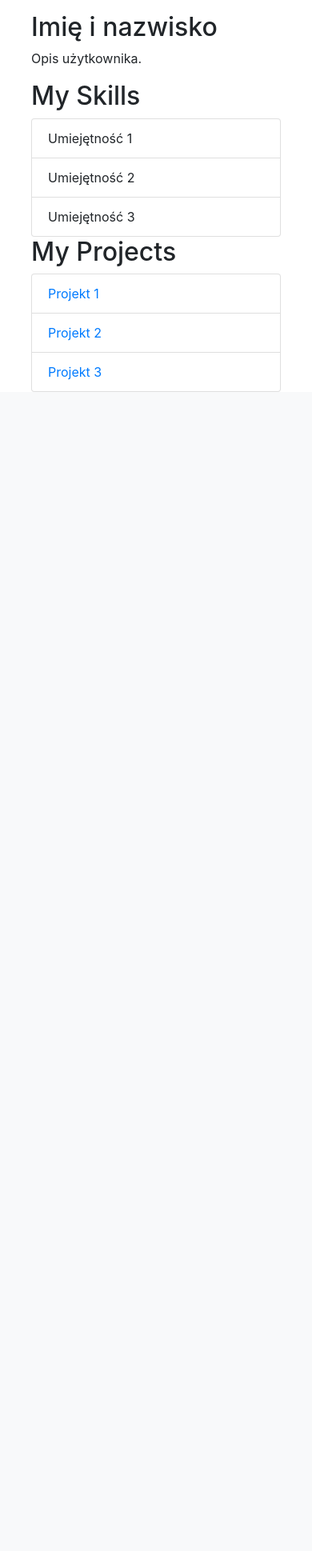
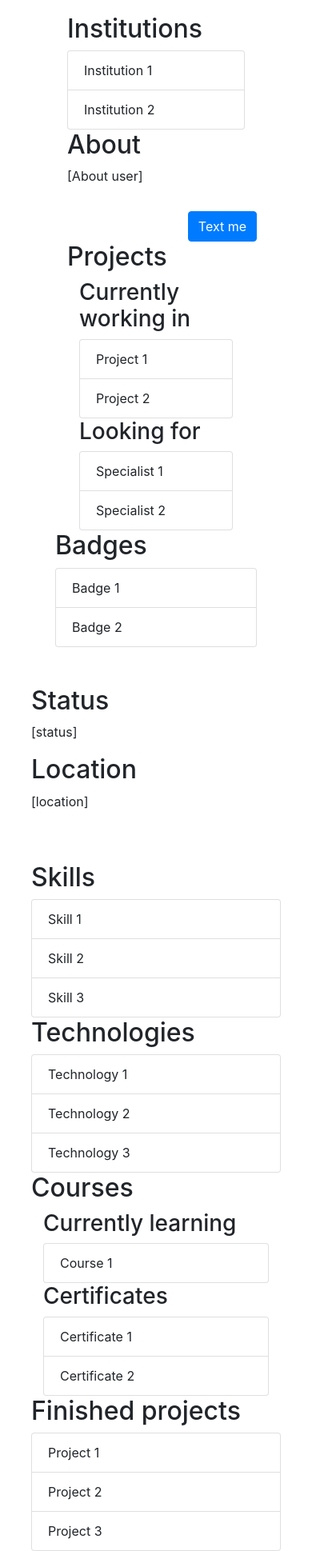
Before and after one commit to alvaomega/ajajaj_hackaton, a Django app: template hackaton/templates/profile.html in a window 390 px wide. Shown: the part 731-2670 px from the top of the page at 80% size. Before the commit the page ends 1221 px from the top, so only its background shows below. Run offline with Django 4.2, Linux system fonts and the light colour scheme; the template is opened without the code that fills it, so the values that code supplies are empty; some libraries are stand-ins or nearby versions.

Commit message:
Update profile.html

```diff
--- a/hackaton/templates/profile.html
+++ b/hackaton/templates/profile.html
@@ -50,40 +50,179 @@
           </ul>
         </div>
       </nav>
+
       <!-- zawartość strony -->
       <main role="main" class="col-md-9 ml-sm-auto col-lg-10 pt-3 px-4">
-        <h1>Hello again [name]<p id="username"></p>! <!--możemy wstawc tu imię użytkownika--> </h1>
-        <p>Tu umieszczona jest zawartość strony głównej.</p>
+        <div class="container mt-5">
+          <div class="row">
+
+            <!--sekcja główna-->
+            <div class="col-md-9">
+              <div class="container mt-5">
+                <div class="row flex-column">
+
+                  <!--o uzytkowniku-->
+                  <div class="col-md-12">
+                    <img src="static/graphic/Image-photo-icon-Graphics-13989898-1.jpg" alt="background photo" class="img-fluid mb-3">
+                    <!--<img style="border-radius: 50%" src="static/graphic/Image-photo-icon-Graphics-13989898-1.jpg" alt="profile photo" class="profilowe">-->
 
                     <div class="container mt-5">
                       <div class="row">
-              <!-- kolumna z zdjęciem i opisem -->
-              <div class="col-md-4">
-                <img src="sciezka/do/zdjecia.jpg" alt="zdjęcie profilowe" class="img-fluid mb-3">
-                <h2>Imię i nazwisko</h2>
-                <p>Opis użytkownika.</p>
+                        <div class="col-md-8">
+                          <div class="col-md-12">
+                            <!--<img style="border-radius: 50%" src="static/graphic/Image-photo-icon-Graphics-13989898-1.jpg" alt="profile photo" class="profilowe">-->
+                            <h1>[User Name]</h1>
                           </div>
-              <!-- kolumna z umiejętnościami -->
-              <div class="col-md-4">
-                <h2>My Skills</h2>
+                          <!--basic info o uzytkowniku-->
+                          <div class="container mt-5">
+                            <div class="row flex-column">
+
+                              <div class="col-md-12">
+                                <h2>Institutions</h2>
                                   <ul class="list-group">
-                  <li class="list-group-item">Umiejętność 1</li>
-                  <li class="list-group-item">Umiejętność 2</li>
-                  <li class="list-group-item">Umiejętność 3</li>
+                                    <li class="list-group-item">Institution 1</li>
+                                    <li class="list-group-item">Institution 2</li>
                                   </ul>
                               </div>
-              <!-- kolumna z projekami -->
-              <div class="col-md-4">
-                <h2>My Projects</h2>
+
+                              <div class="col-md-12">
+                                <h2>About</h2>
+                                <p>[About user]</p>
+                              </div>
+
+                              <!-- przycisk do czatu -->
+                              <div class="row mt-3">
+                                <div class="col-md-12 text-right">
+                                  <a href="chat.html" class="btn btn-primary">Text me</a>
+                                </div>
+                              </div>
+
+                            </div>
+                          </div>
+
+
+
+                          <!--Projekty i inne-->
+                          <div class="col-md-12">
+                            <h2>Projects</h2>
+                            <div class="container">
+                              <div class="row flex-column">
+                                <div class="col-md-12">
+                                  <h3>Currently working in</h3>
                                   <ul class="list-group">
-                  <li class="list-group-item"><a href="#">Projekt 1</a></li>
-                  <li class="list-group-item"><a href="#">Projekt 2</a></li>
-                  <li class="list-group-item"><a href="#">Projekt 3</a></li>
+                                    <li class="list-group-item">Project 1</li>
+                                    <li class="list-group-item">Project 2</li>
+                                  </ul>
+                                </div>
+                                <div class="col-md-12">
+                                  <h3>Looking for</h3>
+                                  <ul class="list-group">
+                                    <li class="list-group-item">Specialist 1</li>
+                                    <li class="list-group-item">Specialist 2</li>
                                   </ul>
                                 </div>
                               </div>
                             </div>
+                          </div>
 
+                        </div>
+
+                        <!--badge i inne fun rzeczy-->
+                        <div class="col-md-4">
+                          <div class="row flex-column">
+                            <div class="col-md-4">
+                              <h2>Badges</h2>
+                                <ul class="list-group">
+                                  <li class="list-group-item">Badge 1</li>
+                                  <li class="list-group-item">Badge 2</li>
+                                </ul>
+                            </div>
+                          </div>
+                        </div>
+                      </div>
+
+
+                    </div>
+
+                  </div>
+               </div>
+              </div>
+            </div>
+
+            <!--sekcja z dodatkowymi informacjami-->
+            <div class="col-md-3">
+              <div class="cointainer mt-5">
+                <div class="row flex-column">
+                  <div class="col-md-12">
+                    <h2>Status</h2>
+                    <p>[status]</p>
+                  </div>
+                  <div class="col-md-12">
+                    <h2>Location</h2>
+                    <p>[location]</p>
+                  </div>
+
+                  <!--skille i technologie-->
+                  <div class="col-md-12">
+                    <div class="cointainer mt-5">
+                      <div class="row">
+                        <div class="col-md-6">
+                          <h2>Skills</h2>
+                          <ul class="list-group">
+                            <li class="list-group-item">Skill 1</li>
+                            <li class="list-group-item">Skill 2</li>
+                            <li class="list-group-item">Skill 3</li>
+                          </ul>
+                        </div>
+                        <div class="col-md-6">
+                          <h2>Technologies</h2>
+                          <ul class="list-group">
+                            <li class="list-group-item">Technology 1</li>
+                            <li class="list-group-item">Technology 2</li>
+                            <li class="list-group-item">Technology 3</li>
+                          </ul>
+                        </div>
+                      </div>
+                    </div>
+                  </div>
+
+                  <!--Learning section-->
+                  <div class="col-md-12">
+                    <h2>Courses</h2>
+                    <div class="container">
+                      <div class="row flex-column">
+                        <div class="col-md-12">
+                          <h3>Currently learning</h3>
+                          <ul class="list-group">
+                            <li class="list-group-item">Course 1</li>
+                          </ul>
+                        </div>
+                        <div class="col-md-12">
+                          <h3>Certificates</h3>
+                          <ul class="list-group">
+                            <li class="list-group-item">Certificate 1</li>
+                            <li class="list-group-item">Certificate 2</li>
+                          </ul>
+                        </div>
+                      </div>
+                    </div>
+                  </div>
+
+                  <div class="col-md-12">
+                    <h2>Finished projects</h2>
+                    <ul class="list-group">
+                      <li class="list-group-item">Project 1</li>
+                      <li class="list-group-item">Project 2</li>
+                      <li class="list-group-item">Project 3</li>
+                    </ul>
+                  </div>
+
+
+                </div>
+              </div>
+            </div>
+          </div>
+        </div>
       </main>
     </div>
   </div>
```
Lines whose indentation alone changed are shown as unchanged.
